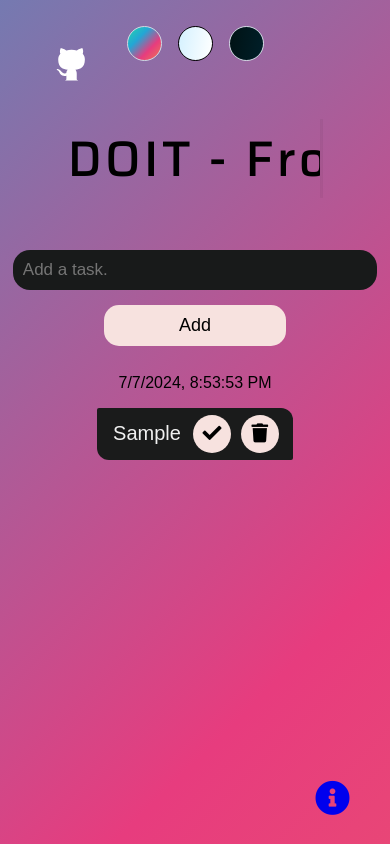
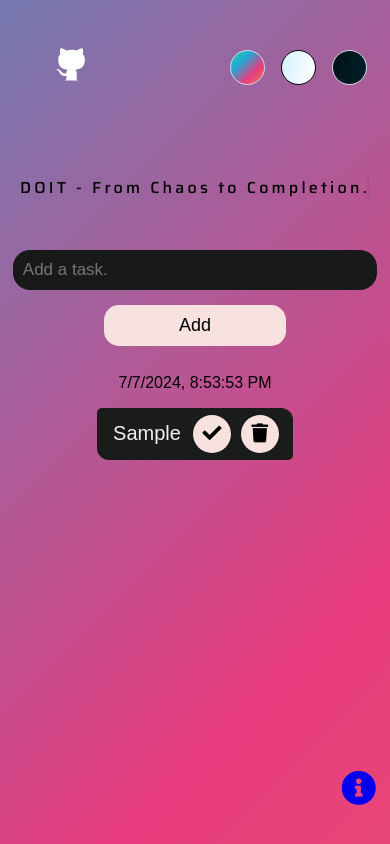
Before and after one commit to AliMo199/Doit, a plain HTML site: page index.html in a window 390 px wide. Both pictures are taken after typing "Sample" into the empty fields and a click on the button "Add". Drawn offline with Linux system fonts and the light colour scheme.

Commit message:
Cleaned & Commented index.html & main.css, Edited Responsive design

```diff
--- a/CSS/main.css
+++ b/CSS/main.css
@@ -14,6 +14,7 @@ body {
 }
 
 /* Body light or darker themes */
+/* Standard Theme */
 .standard {
     background: linear-gradient(-45deg, #ee7752, #e73c7e, #23a6d5, #23d5ab);
     background-size: 400% 400%;
@@ -22,6 +23,7 @@ body {
     overflow: hidden;
 }
 
+/* Standard Theme Animation */
 @keyframes gradient {
     0% {
         background-position: 0% 50%;
@@ -36,19 +38,21 @@ body {
     }
 }
 
-
+/* Light Theme */
 .light {
     background-image: linear-gradient(100deg, #d4f1ff, #ffffff);
     color: #1a150e;
     transition: 0.3s linear;
 }
 
+/* Dark Theme */
 .darker {
     background-image: linear-gradient(100deg, #001214, #001f29);
     color: white;
     transition: 0.3s linear;
 }
 
+/* Header, Form, Date and Time sections arrangement */
 #header,
 #form,
 #datetime {
@@ -57,6 +61,7 @@ body {
     width: 100%;
 }
 
+/* Header parent div */
 #header {
     display: flex;
     flex-direction: column;
@@ -81,7 +86,7 @@ body {
     border-radius: 100%;
     height: 35px;
     margin: 0 8px;
-    transition: tranform 150ms ease-in-out, box-shadow 200ms ease-in-out;
+    transition: transform 150ms ease-in-out, box-shadow 200ms ease-in-out;
     width: 35px;
 }
 
@@ -107,7 +112,7 @@ body {
     background-image: linear-gradient(100deg, #001214, #001f29);
 }
 
-/* Animation */
+/* Header Title */
 #title {
     border-right: solid 3px rgba(0, 0, 0, 0.75);
     white-space: pre;
@@ -121,19 +126,19 @@ body {
     max-width: 880px;
 }
 
-/* Animation */
+/* Standard, Light Theme title Animation */
 #title {
     animation: animated-text 2s steps(11, end) 0.5s 1 normal both,
         animated-cursor 750ms steps(11, end) infinite;
 }
 
+/* Dark Theme title Animation */
 #title.darker-title {
     animation: animated-text 2s steps(11, end) 0.5s 1 normal both,
         darker-animated-cursor 750ms steps(11, end) infinite;
 }
 
-/* text animation */
-
+/* Text Animation */
 @keyframes animated-text {
     from {
         width: 0%;
@@ -144,8 +149,7 @@ body {
     }
 }
 
-/* cursor animations */
-
+/* Cursor Animations */
 @keyframes animated-cursor {
     from {
         border-right-color: rgba(0, 0, 0, 0.75);
@@ -166,6 +170,7 @@ body {
     }
 }
 
+/* Input Form Styling */
 form {
     display: flex;
     font-size: 1.7rem;
@@ -180,7 +185,7 @@ form input {
     font-size: 17px;
     border: none;
     outline: none;
-    border-top-left-radius: 2px;
+    border-top-left-radius: 5px;
     border-bottom-left-radius: 12px;
     max-width: 500px;
     transition: background-color 200ms ease-in-out;
@@ -192,7 +197,6 @@ form input.standard-input {
     background-color: #181a1a;
     color: rgb(247, 226, 223);
 }
-
 
 form input.light-input {
     background-color: #AEB1B4;
@@ -230,10 +234,19 @@ form input.darker-input:hover {
     background-color: #013141;
 }
 
+/* Submit Button Styling */
 button {
     border: none;
     outline: none;
     transition: box-shadow 200ms ease, background-color 200ms ease-in-out;
+}
+
+form button {
+    padding: 10px;
+    font-size: 18px;
+    border-top-right-radius: 12px;
+    border-bottom-right-radius: 5px;
+    min-width: 100px;
 }
 
 button:hover {
@@ -270,14 +283,7 @@ button.darker-button:hover {
     background-color: #001f29;
 }
 
-form button {
-    padding: 10px;
-    font-size: 18px;
-    border-top-right-radius: 12px;
-    border-bottom-right-radius: 2px;
-    min-width: 100px;
-}
-
+/* Tasks Parent Div */
 #myUnOrdList {
     display: flex;
     justify-content: center;
@@ -285,41 +291,24 @@ form button {
     max-width: 1200px;
 }
 
+/* List of tasks (ul) */
 .todo-list {
     min-width: 25%;
-
-    /* To remove the bullets of unordered list */
     list-style: none;
 }
 
 .todo {
     margin: 1rem;
-    /* background: rgb(247, 226, 223); */
-    /* color: black; */
     font-size: 19px;
     display: flex;
     justify-content: space-between;
     align-items: center;
     padding: 0.35em 0.5em;
-    border-top-left-radius: 2px;
+    border-top-left-radius: 5px;
     border-bottom-left-radius: 12px;
-    border-bottom-right-radius: 2px;
+    border-bottom-right-radius: 5px;
     border-top-right-radius: 12px;
     transition: background-color 200ms ease-in-out;
-}
-
-/* Items themes */
-.standard-todo {
-    background-color: rgb(26, 27, 27);
-    color: #f0f0f0;
-}
-
-.light-todo {
-    background-color: #AEB1B4;
-}
-
-.darker-todo {
-    background-color: #01394c;
 }
 
 .todo li {
@@ -328,7 +317,6 @@ form button {
     flex: 1;
     /* To push the trash and the check button to the right */
     border-radius: 30px;
-
     /* wraps the links */
     overflow-wrap: anywhere;
 }
@@ -364,6 +352,21 @@ form button {
     opacity: 0;
 }
 
+/* Task themes */
+.standard-todo {
+    background-color: rgb(26, 27, 27);
+    color: #f0f0f0;
+}
+
+.light-todo {
+    background-color: #AEB1B4;
+}
+
+.darker-todo {
+    background-color: #01394c;
+}
+
+/* Github Link Icon */
 .github-corner svg {
     color: #fff;
     position: absolute;
@@ -374,19 +377,19 @@ form button {
     cursor: auto;
 }
 
-.github-corner svg path
-{
+.github-corner svg path {
     cursor: pointer;
 }
 
+/* About Page Link Icon */
 .about-page {
-    position: absolute;
-    right: 40px;
-    bottom: 30px;
+    margin-top: auto;
     font-size: 35px;
     border-radius: 100%;
-    width: 35px;
-    height: 35px;
+    display: flex;
+    justify-content: flex-end;
+    width: 93%;
+    padding-bottom: 35px;
 }
 
 .about-page a:hover {
@@ -407,8 +410,7 @@ form button {
     }
 
     #title {
-        animation:
-            animated-text 3s steps(16, end) 0.5s 1 normal both,
+        animation: animated-text 3s steps(16, end) 0.5s 1 normal both,
             animated-cursor 750ms steps(16, end) infinite;
         margin-bottom: 10px;
         margin-top: 30px;
@@ -416,16 +418,29 @@ form button {
     }
 }
 
-@media only screen and (max-width: 400px) {
+@media only screen and (max-width: 600px) {
     #header {
         font-size: 1.5rem;
     }
 
     #title {
-        animation:
-            animated-text 3.5s steps(16, end) 0.5s 1 normal both,
+        animation: animated-text 3.5s steps(16, end) 0.5s 1 normal both,
             animated-cursor 750ms steps(16, end) infinite;
-        max-width: 255px;
+        max-width: 350px;
+        font-size: 16px;
+        margin-top: 150px;
+    }
+
+    .flexrow-container {
+        top: 50px;
+        flex-direction: row;
+        align-items: flex-end;
+        right: 15px;
+        position: absolute;
+    }
+
+    .theme-selector {
+        margin-bottom: 10px;
     }
 }
 
--- a/index.html
+++ b/index.html
@@ -3,11 +3,10 @@
 <head>
     <meta charset="UTF-8">
     <meta name="viewport" content="width=device-width, initial-scale=1.0">
-    <meta name="theme-color" content="#062e3f">
-    <meta name="Description" content="A dynamic and aesthetic To-Do List WebApp.">
+    <meta name="Description" content="An efficient, visually appealing and easy-to-use To-Do List WebApp.">
 
     <!-- Google Font: Quick Sand -->
-    <!-- <link href="https://fonts.googleapis.com/css2?family=Work+Sans:wght@300&display=swap" rel="stylesheet"> -->
+    <!-- <link href="https://fonts.googleapis.com/css2?family=Work+Sans:wght@500&display=swap" rel="stylesheet"> -->
 
     <!-- Google Font: Saria   -->
     <link rel="preconnect" href="https://fonts.googleapis.com">
@@ -25,6 +24,8 @@
 </head>
 
 <body>
+
+    <!-- Header Elements (Header and Theme Selector) -->
     <div id = "header">
         <div class="flexrow-container">
             <div class="standard-theme theme-selector"></div>
@@ -34,6 +35,7 @@
         <h1 id="title">DOIT - From Chaos to Completion.<div id="border"></div></h1>
     </div>
 
+    <!-- Input Field and Admition Button -->
     <div id="form">
         <form>
             <input class="todo-input" type="text" placeholder="Add a task.">
@@ -41,7 +43,7 @@
         </form>
     </div>
 
-    <!-- div for top left corner -->
+    <!-- Github Icon -->
     <div class="version">
         <div class="demo version-section"><a href="https://github.com/AliMo199/Doit" class="github-corner">
             <svg width="90" height="100" viewBox="0 0 260 240">
@@ -51,27 +53,24 @@
             </svg></a>
         </div>
     </div>
+
+    <!-- Current Time Section -->
     <div>
         <p><span id="datetime"></span></p>
         <script src="JS/time.js"></script>
     </div>
 
+    <!-- Tasks Block -->
     <div id="myUnOrdList">
-        <ul class="todo-list">
-            <!-- (Basic Format)
-            <div class="todo">
-                items added to this list:
-                <li></li>
-                <button>delete</button>
-                <button>check</button>
-            </div> -->
-        </ul>
+        <ul class="todo-list"></ul>
     </div>
 
+    <!-- About Page Link Icon -->
     <div class="about-page">
         <a href="about.html" title="About DOIT!"><i class="fa fa-info-circle"></i></a>
     </div>
 
+    <!-- Linking Main Script File -->
     <script src="JS/main.js" type="text/javascript"> </script>
 </body>
 </html>
```
Lines whose indentation alone changed are shown as unchanged.
